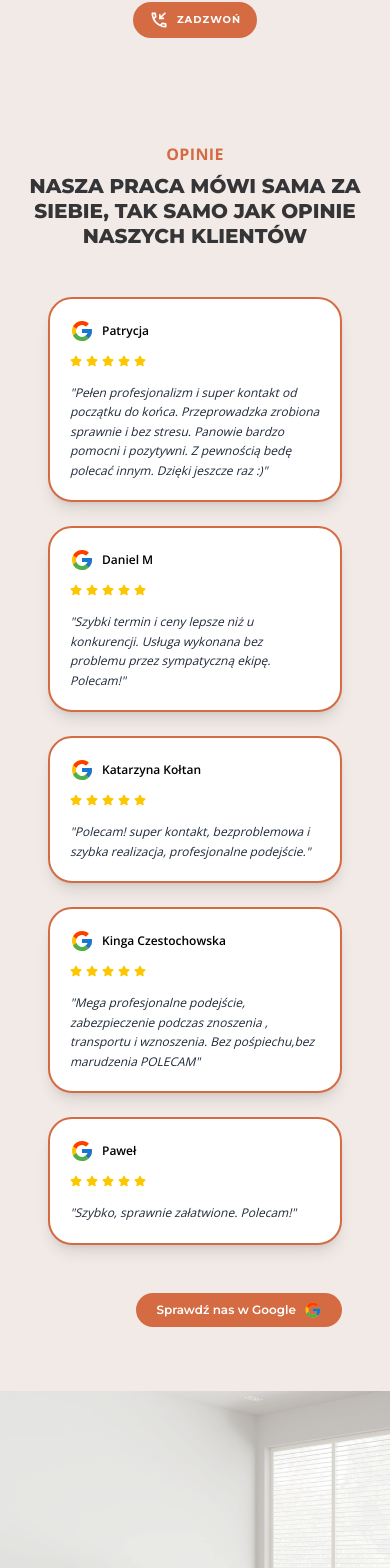
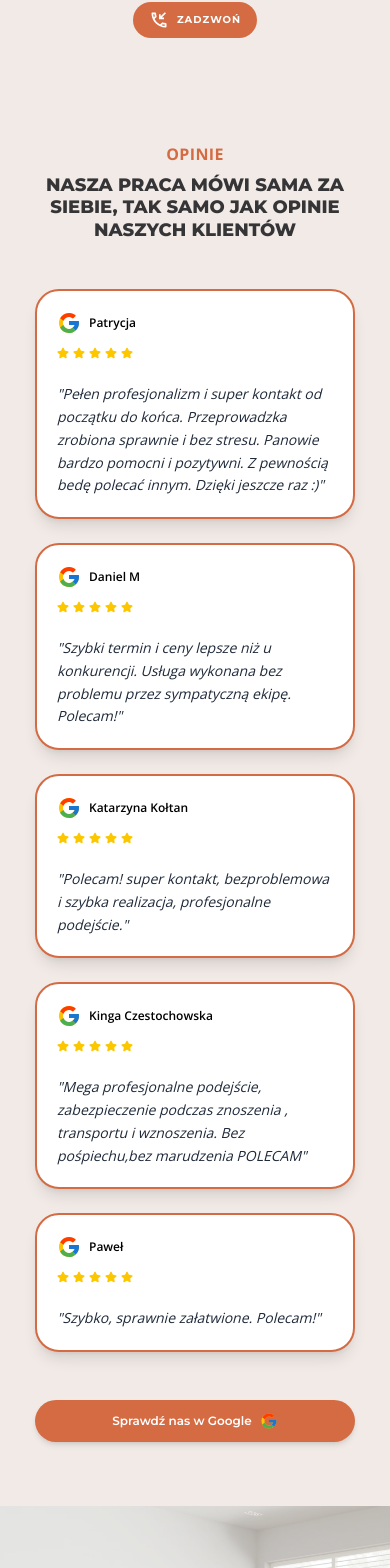
Before and after one commit to MstowskaSandra/owca-transport, a React (Vite) app: page / in a window 390 px wide. Shown: the part 7592-9160 px from the top of the page. Built offline with nearby package versions, Linux system fonts and the light colour scheme; a web font is replaced by a local one.

Commit message:
style(ReviewSection): improve mobile spacing and center Google CTA button

```diff
--- a/src/components/ReviewCard.jsx
+++ b/src/components/ReviewCard.jsx
@@ -6,7 +6,7 @@ const ReviewCard = ({ name, text, delay = 0 }) => {
   return (
     <Reveal
       delay={delay}
-      className="flex-1 min-w-65 max-w-[320px] bg-[#ffffff] border-2 border-[#D46B43] rounded-3xl shadow-lg p-5 sm:p-6 flex flex-col hover:-translate-y-1 hover:shadow-2xl transition-all duration-300"
+      className="flex-1 w-full min-w-80 max-w-[320px] bg-[#ffffff] border-2 border-[#D46B43] rounded-3xl shadow-lg p-5 sm:p-6 flex flex-col hover:-translate-y-1 hover:shadow-2xl transition-all duration-300"
     >
       <div className="flex items-center gap-2 sm:gap-3 pb-3 sm:pb-4">
         <FcGoogle className="text-2xl sm:text-3xl shrink-0" />
@@ -15,15 +15,13 @@ const ReviewCard = ({ name, text, delay = 0 }) => {
         </span>
       </div>
 
-      <div className="flex gap-1 pb-4 sm:pb-6">
+      <div className="flex gap-1 pb-6">
         {[...Array(5)].map((_, index) => (
           <FaStar key={index} className="text-yellow-400 text-xs sm:text-sm" />
         ))}
       </div>
 
-      <p className="text-xs sm:text-sm text-gray-800 leading-relaxed italic">
-        "{text}"
-      </p>
+      <p className="text-sm text-gray-800 leading-relaxed italic">"{text}"</p>
     </Reveal>
   );
 };
--- a/src/components/ReviewSection.jsx
+++ b/src/components/ReviewSection.jsx
@@ -5,29 +5,31 @@ import Reveal from "../utils/Reveal";
 
 export const ReviewSection = () => (
   <section className="bg-[#F1EAE6] py-16 lg:py-18 font-text overflow-hidden">
-    {/* Animacja nagłówka */}
-    <Reveal className="max-w-6xl mx-auto text-center uppercase ">
+    <Reveal className="max-w-6xl mx-auto text-center uppercase px-6">
       <p className="text-[#D46B43] font-bold mb-2 tracking-wide">opinie</p>
-      <h2 className="font-mont text-xl lg:text-2xl font-extrabold text-[#353436] leading-tight">
+      <h2 className="font-mont text-lg md:text-xl lg:text-2xl font-extrabold text-[#353436] leading-tight">
         Nasza praca mówi sama za siebie, tak samo jak opinie naszych klientów
       </h2>
     </Reveal>
 
-    <div className="flex flex-wrap justify-center gap-6 mt-12 px-12">
+    <div className="flex flex-wrap justify-center gap-6 mt-12 px-4 md:px-12">
       {reviews.map((item, index) => (
         <ReviewCard key={index} {...item} delay={0.2 + index * 0.1} />
       ))}
     </div>
 
-    <Reveal delay={0.3} className="mt-12 flex justify-end pr-12">
+    <Reveal
+      delay={0.3}
+      className="mt-12 flex justify-center px-4 md:justify-end md:pr-12"
+    >
       <a
         href="https://share.google/r7xgF3dJDwaWx6zH9"
         target="_blank"
         rel="noopener noreferrer"
-        className="flex items-center gap-2 cursor-pointer font-mont text-xs sm:text-sm font-semibold text-white px-5 py-2 rounded-full bg-[#D46B43] hover:bg-orange-600 hover:scale-105 transition"
+        className="flex items-center justify-center text-center gap-2 cursor-pointer font-mont text-xs sm:text-sm font-semibold text-white w-full max-w-80 sm:w-auto px-5 py-3 rounded-full bg-[#D46B43] hover:bg-orange-600 hover:scale-105 transition shadow-md"
       >
         Sprawdź nas w Google
-        <FcGoogle className="text-lg" />
+        <FcGoogle className="text-lg shrink-0" />
       </a>
     </Reveal>
   </section>
```
